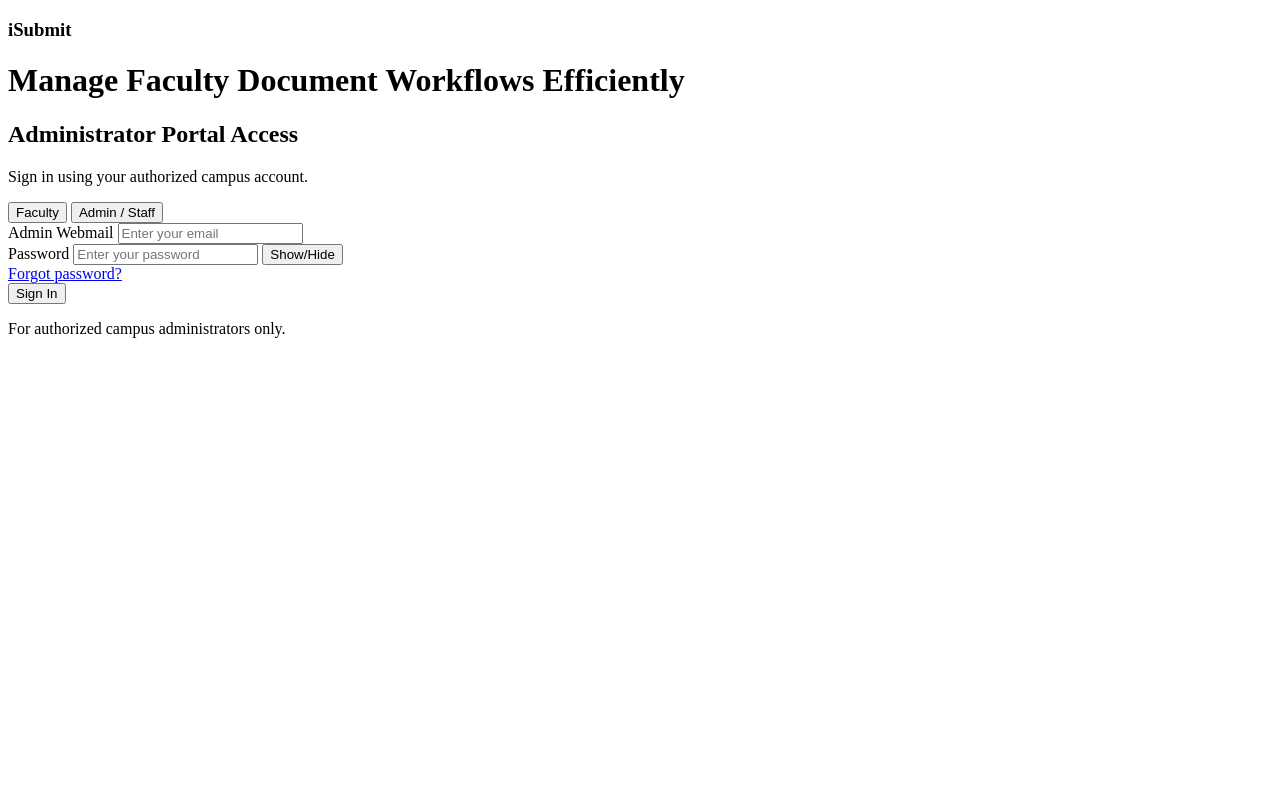
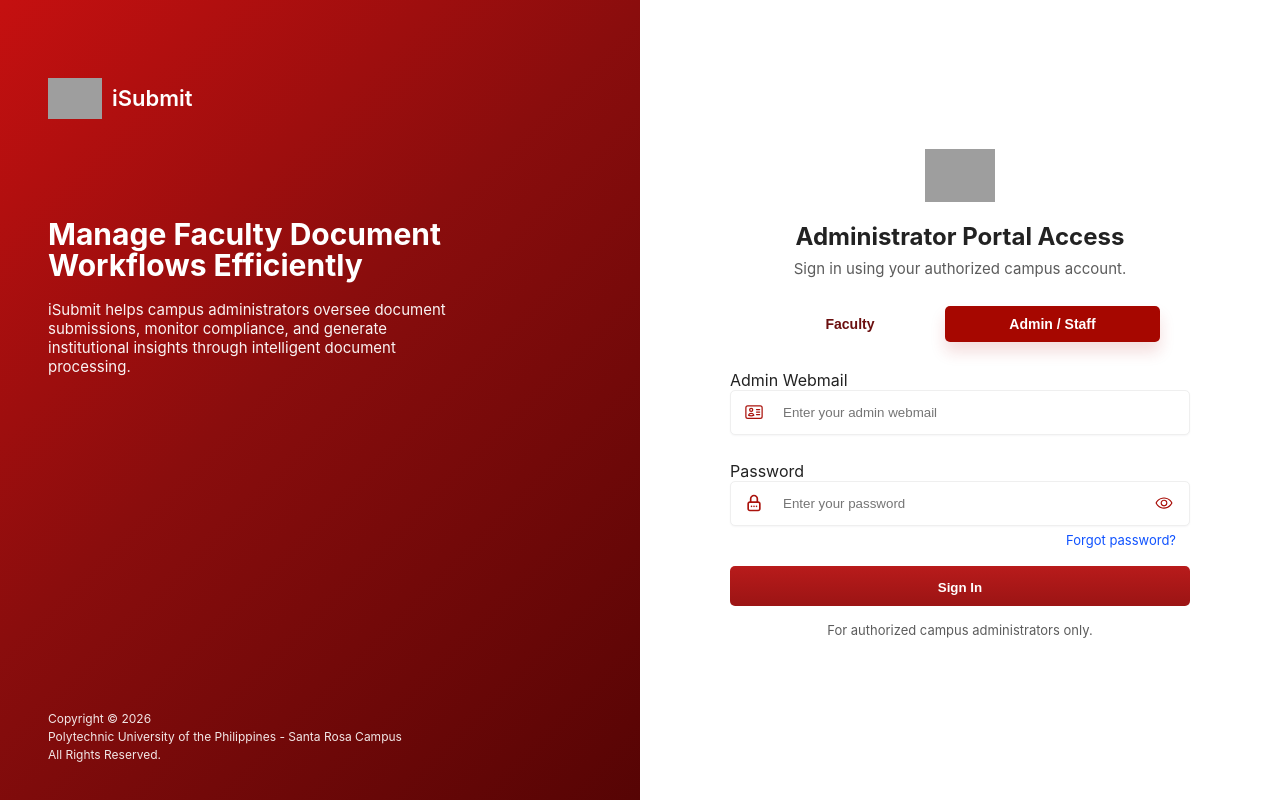
Before and after one commit to caesij/iSubmit, a Django app: page /auth/login/ in a window 1280 px wide. Run offline with Django 5.2, Linux system fonts and the light colour scheme; grey boxes are pictures that could not be loaded.

Commit message:
Login Page Done

```diff
--- /dev/null
+++ b/frontend/static/css/auth.css
@@ -0,0 +1,276 @@
+/* Minimal auth page styles to recreate the two-column layout */
+html, body {
+  height: 100%;
+  margin: 0;
+  font-family: -apple-system, BlinkMacSystemFont, 'Segoe UI', Roboto, 'Helvetica Neue', Arial;
+  color: #222;
+}
+
+.auth-page {
+  display: flex;
+  min-height: 100vh;
+}
+
+.auth-left {
+  flex: 1 1 50%;
+  background: linear-gradient(135deg, #c51010 0%, #8a0d0d 45%, #560404 100%);
+  color: #fff;
+  display: flex;
+  align-items: flex-start;
+  justify-content: flex-start;
+  padding: 28px 48px 24px;
+}
+
+.auth-left-inner {
+  display: flex;
+  flex-direction: column;
+  justify-content: space-between;
+  max-width: 520px;
+  width: 100%;
+  min-height: calc(100vh - 64px);
+}
+
+.auth-header {
+  display: inline-flex;
+  align-items: center;
+  gap: 10px;
+  margin-bottom: 100px;
+  margin-top: 50px;
+}
+
+.auth-logo {
+  width: 54px;
+  height: auto;
+  display: block;
+}
+
+.brand {
+  margin: 0;
+  font-size: 22px;
+  font-weight: 600;
+}
+
+.auth-copy {
+  max-width: 420px;
+}
+
+.tagline {
+  margin: 0 0 18px 0;
+  font-size: 30px;
+  line-height: 1.05;
+  font-weight: 700;
+}
+
+.lead {
+  opacity: 0.95;
+  margin-bottom: 50px;
+  font-size: 15px;
+}
+
+.auth-footer {
+  margin-top: auto;
+  font-size: 12px;
+  opacity: 0.9;
+  line-height: 1.5;
+}
+
+.auth-right {
+  flex: 1 1 50%;
+  background: #fff;
+  display: flex;
+  align-items: center;
+  justify-content: center;
+  padding: 48px;
+}
+
+.auth-right-inner {
+  width: 460px;
+  max-width: 100%;
+  margin: 0 auto;
+}
+
+.auth-emblem-wrap { text-align: center; margin-bottom: 20px; }
+.auth-emblem { width: 70px; height: auto; display: block; margin: 0 auto 14px; }
+
+.auth-right-inner h2 {
+  margin: 0 0 8px;
+  text-align: center;
+}
+
+.auth-subtitle {
+  text-align: center;
+  margin: 0 0 28px;
+  color: #5c5c5c;
+  font-size: 15px;
+}
+
+.role-switch {
+  display: flex;
+  align-items: center;
+  justify-content: center;
+  gap: 5px;
+  max-width: 400px;
+  margin: 0 auto 28px;
+}
+
+.role-label {
+  font-size: 14px;
+  font-weight: 600;
+  color: #242424;
+}
+
+.role-button {
+  flex: 1 1 auto;
+  min-width: 180px;
+  padding: 10px 20px;
+  border-radius: 5px;
+  border: none;
+  background: transparent;
+  color: #6b0f0f;
+  font-size: 14px;
+  font-weight: 600;
+  cursor: pointer;
+  transition: background 0.2s ease, color 0.2s ease, transform 0.2s ease;
+}
+
+.role-button.active {
+  background: #A60700;
+  color: #fff;
+  box-shadow: 0 10px 15px rgba(184, 27, 27, 0.15);
+}
+
+.role-button:not(.active):hover {
+  color: #A60700;
+}
+
+.form-group {
+  margin-bottom: 26px;
+}
+
+.input-with-icon {
+  position: relative;
+}
+
+.password-row {
+  position: relative;
+}
+
+.input-with-icon .input-icon {
+  position: absolute;
+  left: 14px;
+  top: 50%;
+  transform: translateY(-50%);
+  width: 20px;
+  height: 20px;
+  opacity: 0.95;
+}
+
+.input-with-icon input {
+  width: 100%;
+  box-sizing: border-box;
+  padding: 14px 12px 14px 52px;
+  border: 1px solid #efefef;
+  border-radius: 5px;
+  background: #fff;
+  box-shadow: 0 1px 2px rgba(16,24,40,0.04);
+}
+
+.password-toggle {
+  position: absolute;
+  right: 10px;
+  top: 50%;
+  transform: translateY(-50%);
+  background: transparent;
+  border: none;
+  padding: 0;
+  width: 32px;
+  height: 32px;
+  display: flex;
+  align-items: center;
+  justify-content: center;
+  cursor: pointer;
+}
+
+.forgot-password {
+  position: absolute;
+  right: 14px;
+  bottom: -22px;
+  font-size: 13px;
+  color: #0f52ff;
+  text-decoration: none;
+}
+
+.forgot-password:hover {
+  text-decoration: underline;
+}
+
+.password-toggle:hover {
+  background: transparent;
+}
+
+.password-toggle.visible {
+  background: transparent;
+}
+
+.password-toggle.visible::after {
+  content: '';
+  position: absolute;
+  width: 20px;
+  height: 2px;
+  background: #b02828;
+  transform: translateY(-50%) rotate(-45deg);
+  top: 50%;
+  left: 50%;
+  margin-left: -10px;
+}
+
+.password-toggle:focus {
+  outline: none;
+}
+
+.password-toggle:focus-visible {
+  outline: 2px solid rgba(184, 27, 27, 0.24);
+  outline-offset: 2px;
+}
+
+.eye-icon {
+  width: 18px;
+  height: 18px;
+  display: block;
+  transition: filter 0.2s ease, transform 0.2s ease;
+}
+
+.password-toggle.visible .eye-icon {
+  transform: scale(1.05);
+}
+
+button[type="submit"] {
+  display: block;
+  width: 100%;
+  padding: 14px 18px;
+  background: linear-gradient(180deg,#b81b1b,#9b1414);
+  color: #fff;
+  border: none;
+  border-radius: 5px;
+  font-weight: 600;
+  cursor: pointer;
+  margin-top: 40px;
+  height: 40px;
+}
+
+#disclaimer-text {
+  text-align: center;
+  margin-top: 16px;
+  color: #5c5c5c;
+  font-size: 13px;
+}
+
+button[type="submit"]:hover { filter: brightness(0.95); }
+
+@media (max-width: 900px) {
+  .auth-page { flex-direction: column; }
+  .auth-left, .auth-right { flex: none; width: 100%; }
+  .auth-left { padding: 28px; }
+  .auth-right { padding: 28px; }
+  .auth-right-inner { width: 100%; }
+}
--- a/frontend/templates/accounts/auth_base.html
+++ b/frontend/templates/accounts/auth_base.html
@@ -1,3 +1,4 @@
+{% load static %}
 <!DOCTYPE html>
 <html lang="en">
 
@@ -5,20 +6,31 @@
     <meta charset="UTF-8">
     <meta name="viewport" content="width=device-width, initial-scale=1.0">
     <title>{% block title %}iSubmit{% endblock %}</title>
+    <link rel="stylesheet" href="{% static 'css/auth.css' %}">
 </head>
 
 <body>
 
-    <!-- Left Section -->
-    <div>
-        <h3>iSubmit</h3>
-        <h1>Manage Faculty Document Workflows Efficiently</h1>
-    </div>
+    <div class="auth-page">
+        <aside class="auth-left">
+            <div class="auth-left-inner">
+                <div class="auth-header">
+                    <img src="{% static 'images/logo.svg' %}" alt="iSubmit logo" class="auth-logo">
+                    <span class="brand">iSubmit</span>
+                </div>
+                <div class="auth-copy">
+                    <h1 class="tagline">Manage Faculty Document Workflows Efficiently</h1>
+                    <p class="lead">iSubmit helps campus administrators oversee document submissions, monitor compliance, and generate institutional insights through intelligent document processing.</p>
+                </div>
+                <footer class="auth-footer">Copyright © 2026<br>Polytechnic University of the Philippines - Santa Rosa Campus<br>All Rights Reserved.</footer>
+            </div>
+        </aside>
 
-    <!-- Right Login Form Section -->
-    <div>
-        {% block content %}
-        {% endblock %}
+        <main class="auth-right">
+            <div class="auth-right-inner">
+                {% block content %}{% endblock %}
+            </div>
+        </main>
     </div>
 
 </body>
--- a/frontend/templates/accounts/login.html
+++ b/frontend/templates/accounts/login.html
@@ -1,15 +1,18 @@
 {% extends 'accounts/auth_base.html' %}
+{% load static %}
 
 {% block title %}iSubmit - Login{% endblock %}
 
 {% block content %}
+<div class="auth-emblem-wrap">
+    <img src="{% static 'images/logo.svg' %}" alt="emblem" class="auth-emblem">
+</div>
 <h2 id="portal-title">Administrator Portal Access</h2>
-<p>Sign in using your authorized campus account.</p>
+<p class="auth-subtitle">Sign in using your authorized campus account.</p>
 
-<!-- Tab Controls -->
-<div>
-    <button type="button" onclick="switchTab('FACULTY')">Faculty</button>
-    <button type="button" onclick="switchTab('ADMIN')">Admin / Staff</button>
+<div class="role-switch">
+    <button type="button" id="faculty_button" class="role-button" onclick="switchTab('FACULTY')">Faculty</button>
+    <button type="button" id="admin_button" class="role-button active" onclick="switchTab('ADMIN')">Admin / Staff</button>
 </div>
 
 <!-- Error Messages Only -->
@@ -30,19 +33,24 @@
 
     <input type="hidden" name="login_type" id="login_type_input" value="ADMIN">
 
-    <div>
+    <div class="form-group">
         <label id="email-label" for="username">Admin Webmail</label>
-        <input type="email" id="username" name="username" placeholder="Enter your email" required>
+        <div class="input-with-icon">
+            <img src="{% static 'images/email.svg' %}" alt="" class="input-icon">
+            <input type="email" id="username" name="username" placeholder="Enter your admin webmail" required>
+        </div>
     </div>
 
-    <div>
+    <div class="form-group">
         <label for="password">Password</label>
-        <input type="password" id="password" name="password" placeholder="Enter your password" required>
-        <button type="button" onclick="togglePassword()">Show/Hide</button>
-    </div>
-
-    <div>
-        <a href="#">Forgot password?</a>
+        <div class="input-with-icon password-row">
+            <img src="{% static 'images/password.svg' %}" alt="" class="input-icon">
+            <input type="password" id="password" name="password" placeholder="Enter your password" required>
+            <button id="password_toggle_button" type="button" onclick="togglePassword()" class="password-toggle" aria-label="Show password" title="Show password">
+                <img src="{% static 'images/eye.svg' %}" alt="" class="eye-icon">
+            </button>
+            <a href="#" class="forgot-password">Forgot password?</a>
+        </div>
     </div>
 
     <button type="submit">Sign In</button>
@@ -60,20 +68,43 @@
 
         loginTypeInput.value = role;
 
+        const facultyButton = document.getElementById('faculty_button');
+        const adminButton = document.getElementById('admin_button');
+
+        const leftTagline = document.querySelector('.auth-left .tagline');
+        const leftLead = document.querySelector('.auth-left .lead');
+        const emailInput = document.getElementById('username');
+
         if (role === 'FACULTY') {
             title.innerText = 'Faculty Portal Access';
             emailLabel.innerText = 'Faculty Webmail';
+            emailInput.placeholder = 'Enter your faculty webmail';
             disclaimer.innerText = 'For authorized faculty personnel only.';
+            leftTagline.innerText = 'Submit and Track Faculty Documents with Ease';
+            leftLead.innerText = 'iSubmit enables faculty personnel to digitally submit, organize, and monitor required documents through a secure and centralized platform.';
+            facultyButton.classList.add('active');
+            adminButton.classList.remove('active');
         } else {
             title.innerText = 'Administrator Portal Access';
             emailLabel.innerText = 'Admin Webmail';
+            emailInput.placeholder = 'Enter your admin webmail';
             disclaimer.innerText = 'For authorized campus administrators only.';
+            leftTagline.innerText = 'Manage Faculty Document Workflows Efficiently';
+            leftLead.innerText = 'iSubmit helps campus administrators oversee document submissions, monitor compliance, and generate institutional insights through intelligent document processing.';
+            facultyButton.classList.remove('active');
+            adminButton.classList.add('active');
         }
     }
 
     function togglePassword() {
         const input = document.getElementById('password');
-        input.type = input.type === 'password' ? 'text' : 'password';
+        const button = document.getElementById('password_toggle_button');
+        const isPassword = input.type === 'password';
+
+        input.type = isPassword ? 'text' : 'password';
+        button.classList.toggle('visible', isPassword);
+        button.setAttribute('aria-label', isPassword ? 'Hide password' : 'Show password');
+        button.setAttribute('title', isPassword ? 'Hide password' : 'Show password');
     }
 </script>
 {% endblock %}
```
Also changed, not shown: backend/config/settings.py (+10 -1 lines), frontend/static/images/email.svg (added), frontend/static/images/eye.svg (added), frontend/static/images/logo.svg (added), frontend/static/images/password.svg (added).
